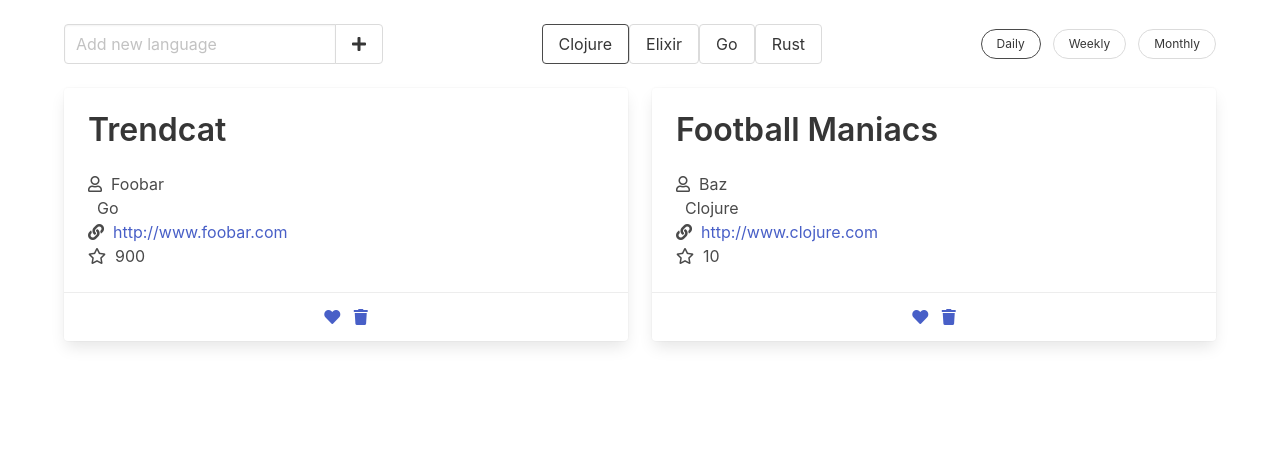
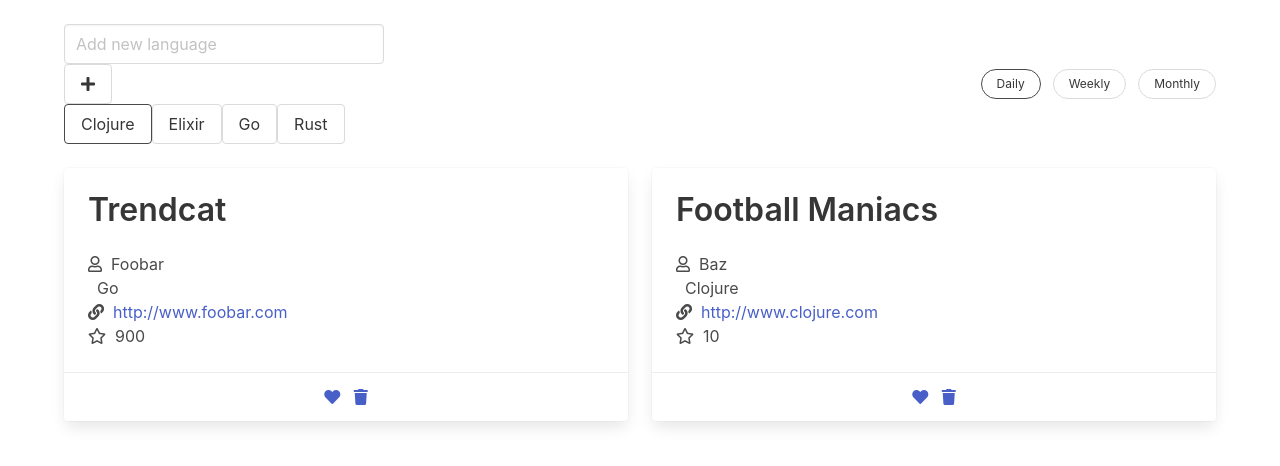
Before and after one commit to lucasweiblen/react-github-explorer, a React (Create React App) app: page / in a window 1280 px wide. Shown: the top 466 px of the page. Built offline with nearby package versions, Linux system fonts and the light colour scheme; some icons are missing.

Commit message:
improving

```diff
--- a/src/NewApp.js
+++ b/src/NewApp.js
@@ -1,4 +1,4 @@
-import React, {Component} from 'react';
+import React, {Component, useState} from 'react';
 import 'bulma/css/bulma.css';
 //import AddLanguageFormWithHooks from './components/AddLanguageFormWithHooks';
 //import Explorer from './components/Explorer';
@@ -22,30 +22,50 @@ const projects = [
   },
 ];
 
-function AddNewLangForm() {
+const AddLanguageForm = ({addLanguageHandler}) => {
+  const [language, setLanguage] = useState('');
+
+  const handleChange = e => {
+    setLanguage(e.target.value);
+  };
+
+  const handleSubmit = e => {
+    if (language !== '') {
+      console.log(`AddLanguageForm -> adding new language: ${language}`);
+      addLanguageHandler({language});
+      e.preventDefault();
+    }
+  };
+
   return (
     <div className="level-left">
       <div className="level-item">
         <div className="field has-addons">
+          <form onSubmit={handleSubmit}>
             <p className="control">
               <input
                 className="input"
                 type="text"
+                value={language}
+                onChange={handleChange}
                 placeholder="Add new language"
               />
-          </p>
-          <p className="control">
-            <button className="button is-outlined">
+              <button type="submit" className="button is-outlined">
                 <i className="fas fa-plus" />
               </button>
             </p>
+          </form>
         </div>
       </div>
     </div>
   );
-}
+};
 
 function LanguagesContainer({languages, current}) {
+  const handleAddNewLanguage = ({language}) => {
+    console.log(`LanguagesContainer -> adding new language ${language}`);
+  };
+
   const langs = languages.map((val, key) => {
     return (
       <a
@@ -57,7 +77,12 @@ function LanguagesContainer({languages, current}) {
     );
   });
 
-  return <div>{langs}</div>;
+  return (
+    <div>
+      <AddLanguageForm addLanguageHandler={handleAddNewLanguage} />
+      {langs}
+    </div>
+  );
 }
 
 function FrequencyContainer({frequencies, current}) {
@@ -166,7 +191,6 @@ function ProjectsContainer({projects}) {
 function MainNavbar(props) {
   return (
     <nav className="level">
-      <AddNewLangForm />
       <LanguagesContainer languages={props.languages} current="Clojure" />
       <FrequencyContainer frequencies={props.frequencies} current="Daily" />
     </nav>
@@ -209,3 +233,26 @@ class NewApp extends Component {
 }
 
 export default NewApp;
+
+//function AddNewLangForm() {
+//return (
+//<div className="level-left">
+//<div className="level-item">
+//<div className="field has-addons">
+//<p className="control">
+//<input
+//className="input"
+//type="text"
+//placeholder="Add new language"
+///>
+//</p>
+//<p className="control">
+//<button className="button is-outlined">
+//<i className="fas fa-plus" />
+//</button>
+//</p>
+//</div>
+//</div>
+//</div>
+//);
+//}
```
Lines whose indentation alone changed are shown as unchanged.
